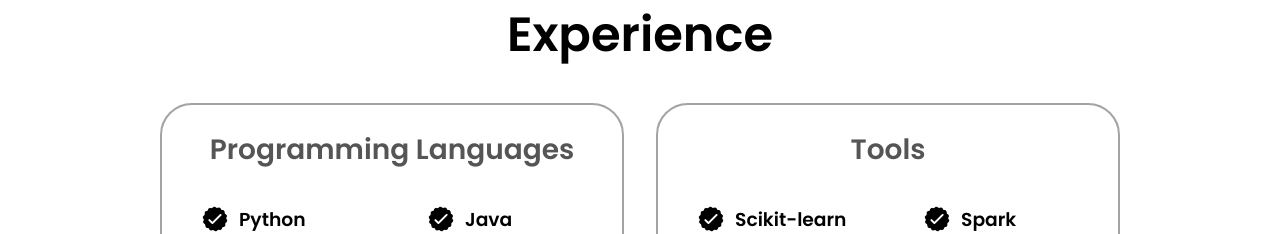
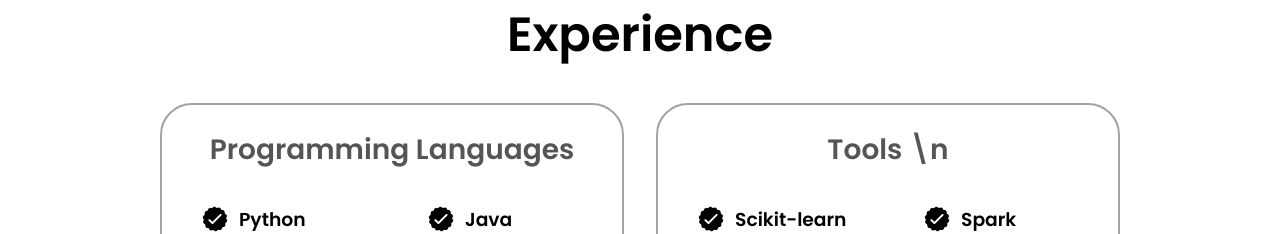
Before and after one commit to Shahar-Golan/Web-build, a plain HTML site: page index.html in a window 1280 px wide. Shown: the part 1720-1954 px from the top of the page. Drawn offline with Linux system fonts and the light colour scheme.

Commit message:
Update index.html

```diff
--- a/index.html
+++ b/index.html
@@ -190,7 +190,7 @@
                         </div>
                     </div>
                     <div class="details-container">
-                        <h2 class="experience-sub-title">Tools</h2>
+                        <h2 class="experience-sub-title">Tools \n</h2>
                         <div class="article-container">
                             <article>
                                 <img
@@ -251,19 +251,6 @@
                         <div>
                         <h3>Pandas</h3>
                     </div>
-                </article>
-                <!--
-                            <article>
-                                <img
-                                src="./assets/checkmark.png"
-                                alt="Experience icon"
-                                class="icon"
-                                />
-
-                        <div>
-                        <h3>Docker</h3>
-                    </div>
-                    -->
                 </article>
             </div>
             <img
```
